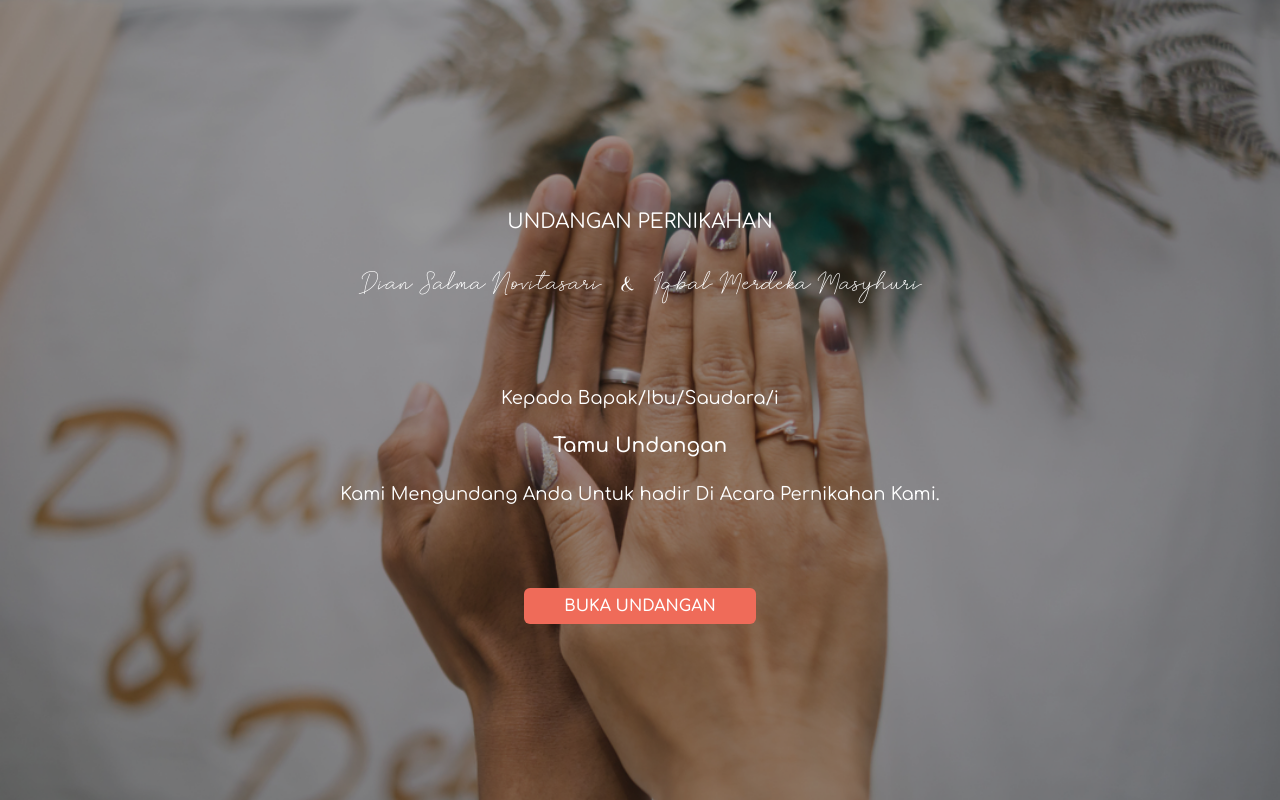
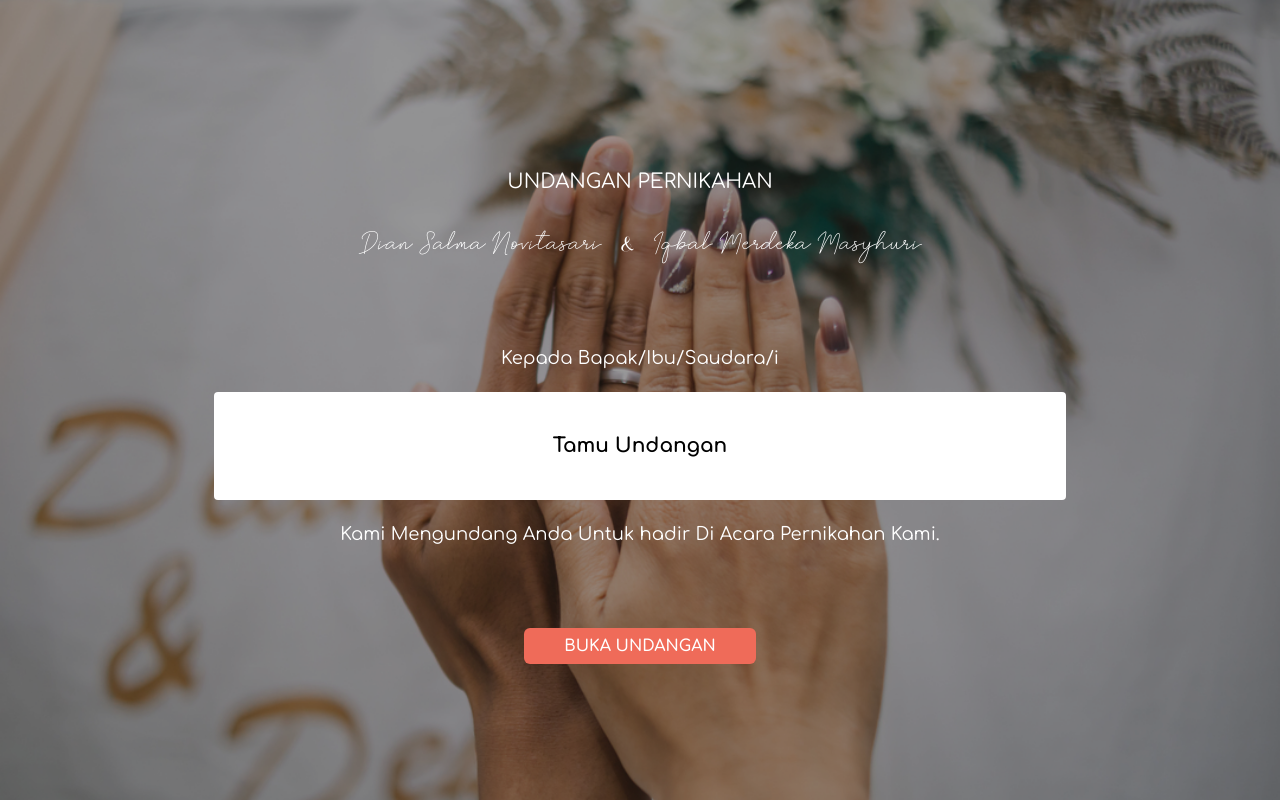
Before and after one commit to gemasaputera/digital-invitation-dian-deka, a Next.js app: page / in a window 1280 px wide. Built offline with nearby package versions, Linux system fonts and the light colour scheme.

Commit message:
feat: update content

```diff
--- a/pages/index.js
+++ b/pages/index.js
@@ -65,10 +65,12 @@ export default function Home() {
               Kepada Bapak/Ibu/Saudara/i
             </p>
           </div>
-          <div className="flex justify-center z-20">
-            <p className="text-white text-center font-semibold text-xl 2xl:text-2xl my-5">
-              {name === "" ? "Tamu Undangan" : name}
-            </p>
+          <div className="flex justify-center z-20 my-3 md:my-5">
+            <div className="py-5 px-10 rounded bg-white min-w-[70%]">
+              <p className="text-center font-bold text-xl 2xl:text-2xl my-5">
+                {name === "" ? "Tamu Undangan" : name}
+              </p>
+            </div>
           </div>
           <div className="flex justify-center z-20">
             <p className="text-sm md:text-lg text-center text-white">
```
